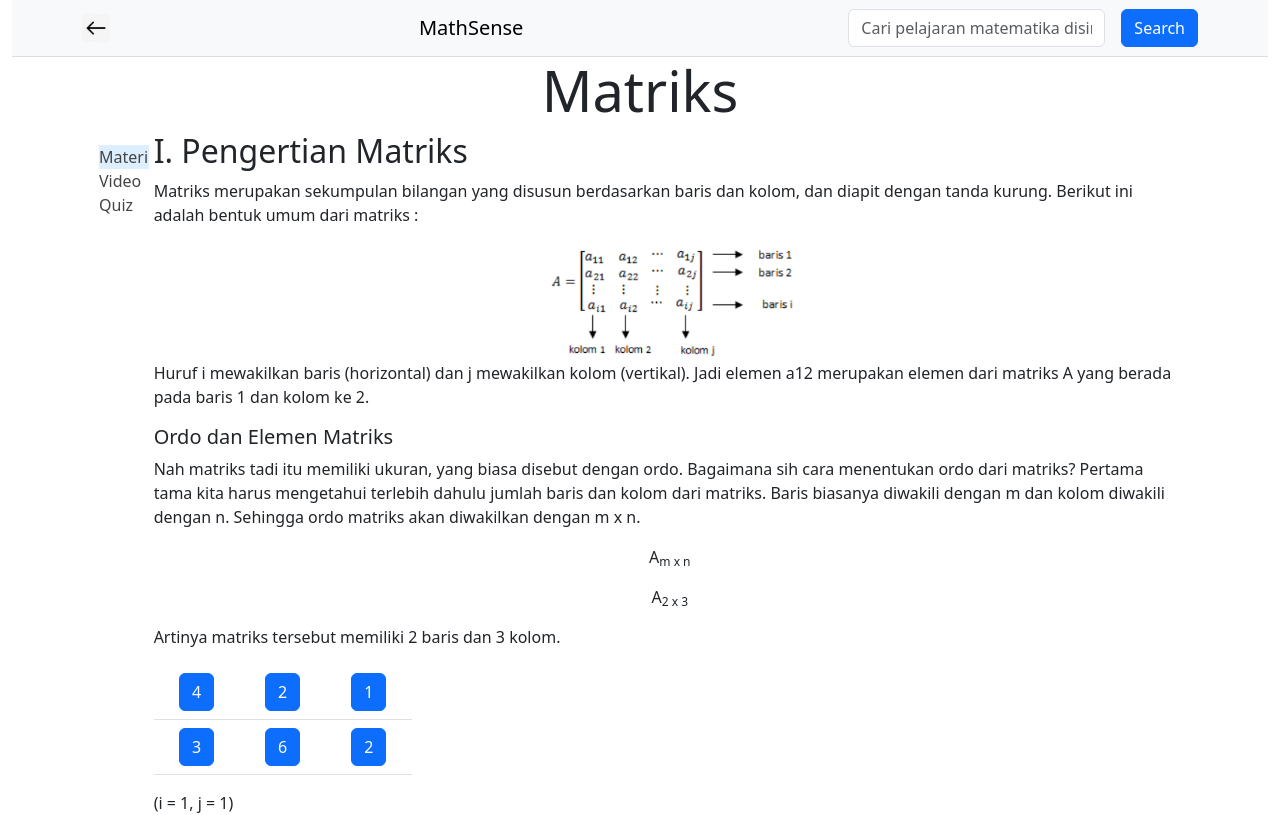
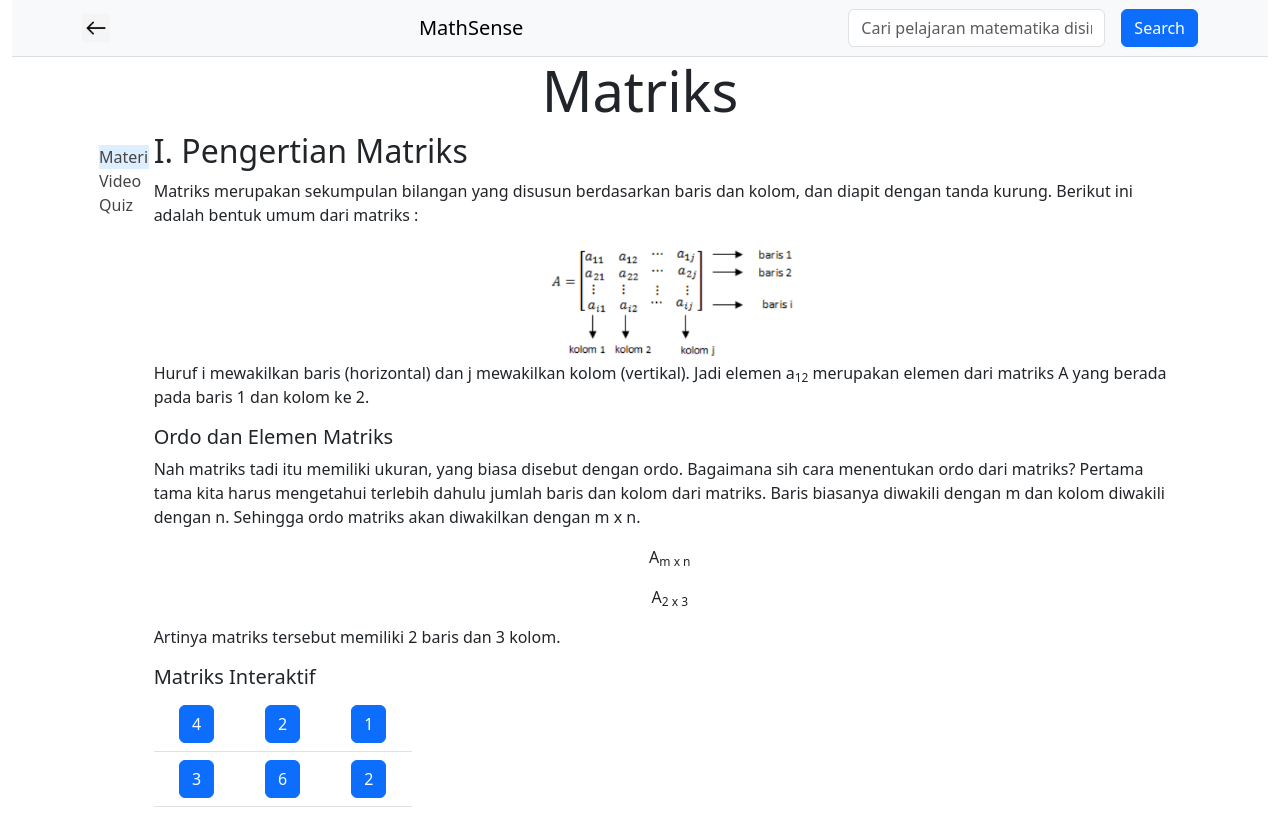
Before and after one commit to starshibrat/Mathsense, a React (Vite) app: page /courses/matriks/materi in a window 1280 px wide. Shown: the top 815 px of the page. Built offline with nearby package versions, Linux system fonts and the light colour scheme; the HTML template or start-up script is replaced by a standard one.

Commit message:
modify matriks lecture content

```diff
--- a/src/Pages/Lectures/Matrix/MatrixPage.jsx
+++ b/src/Pages/Lectures/Matrix/MatrixPage.jsx
@@ -75,12 +75,14 @@ export default function MatrixPage() {
 
             <Image src={matricesPng} width={250} rounded className="mx-auto d-block courseImg" />
 
-            <p>Huruf i mewakilkan baris (horizontal) dan j mewakilkan kolom (vertikal). Jadi elemen a12  merupakan elemen dari matriks A yang berada pada baris 1 dan kolom ke 2.</p>
+            <p>Huruf i mewakilkan baris (horizontal) dan j mewakilkan kolom (vertikal). Jadi elemen a<sub>12</sub>  merupakan elemen dari matriks A yang berada pada baris 1 dan kolom ke 2.</p>
             <h5>Ordo dan Elemen Matriks</h5>
             <p>Nah matriks tadi itu memiliki ukuran, yang biasa disebut dengan ordo. Bagaimana sih cara menentukan ordo dari matriks? Pertama tama kita harus mengetahui terlebih dahulu jumlah baris dan kolom dari matriks. Baris biasanya diwakili dengan m dan kolom diwakili dengan n. Sehingga ordo matriks akan diwakilkan dengan m x n.</p>
             <p className="text-center">A<sub>m x n</sub></p>
             <p className="text-center">A<sub>2 x 3</sub></p>
             <p>Artinya matriks tersebut memiliki 2 baris dan 3 kolom.</p>
+
+            <h5>Matriks Interaktif</h5>
             <Table hover className="w-25 text-center">
                 <tbody>
                     <tr>
--- a/src/pages/lectures/matrix/MatrixPage.jsx
+++ b/src/pages/lectures/matrix/MatrixPage.jsx
@@ -75,12 +75,14 @@ export default function MatrixPage() {
 
             <Image src={matricesPng} width={250} rounded className="mx-auto d-block courseImg" />
 
-            <p>Huruf i mewakilkan baris (horizontal) dan j mewakilkan kolom (vertikal). Jadi elemen a12  merupakan elemen dari matriks A yang berada pada baris 1 dan kolom ke 2.</p>
+            <p>Huruf i mewakilkan baris (horizontal) dan j mewakilkan kolom (vertikal). Jadi elemen a<sub>12</sub>  merupakan elemen dari matriks A yang berada pada baris 1 dan kolom ke 2.</p>
             <h5>Ordo dan Elemen Matriks</h5>
             <p>Nah matriks tadi itu memiliki ukuran, yang biasa disebut dengan ordo. Bagaimana sih cara menentukan ordo dari matriks? Pertama tama kita harus mengetahui terlebih dahulu jumlah baris dan kolom dari matriks. Baris biasanya diwakili dengan m dan kolom diwakili dengan n. Sehingga ordo matriks akan diwakilkan dengan m x n.</p>
             <p className="text-center">A<sub>m x n</sub></p>
             <p className="text-center">A<sub>2 x 3</sub></p>
             <p>Artinya matriks tersebut memiliki 2 baris dan 3 kolom.</p>
+
+            <h5>Matriks Interaktif</h5>
             <Table hover className="w-25 text-center">
                 <tbody>
                     <tr>
```
